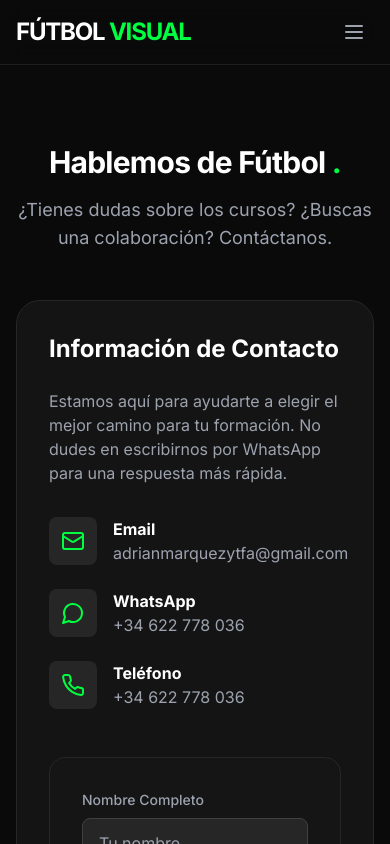
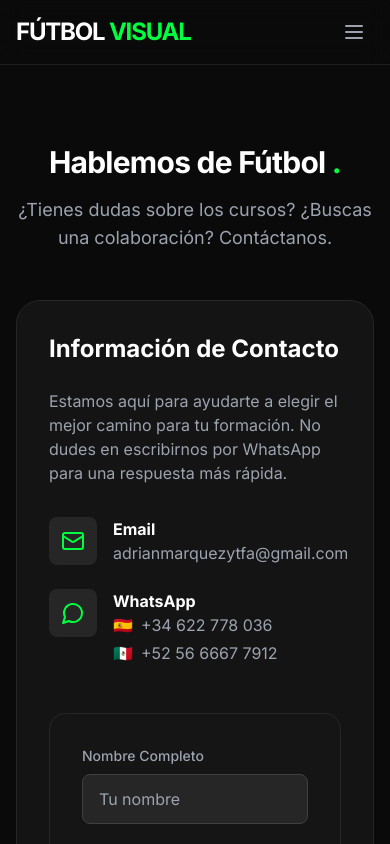
Before and after one commit to futbol-visual/futbol-visual, a Next.js app: page /contacto in a window 390 px wide. Shown: the top 844 px of the page. Built offline with nearby package versions, Linux system fonts and the light colour scheme; no server answers.

Commit message:
Remove phone section, keep WhatsApp and Email with Mexico number

```diff
--- a/src/app/contacto/page.tsx
+++ b/src/app/contacto/page.tsx
@@ -53,23 +53,18 @@ export default function ContactPage() {
                                 </div>
                                 <div>
                                     <p className="text-white font-bold">WhatsApp</p>
-                                    <a href="https://wa.me/34622778036" className="text-gray-400 hover:text-white transition-colors">
-                                        +34 622 778 036
-                                    </a>
+                                    <div className="flex flex-col gap-1">
+                                        <a href="https://wa.me/34622778036" className="text-gray-400 hover:text-white transition-colors flex items-center gap-2">
+                                            <span>🇪🇸</span> +34 622 778 036
+                                        </a>
+                                        <a href="https://wa.me/525666677912" className="text-gray-400 hover:text-white transition-colors flex items-center gap-2">
+                                            <span>🇲🇽</span> +52 56 6667 7912
+                                        </a>
+                                    </div>
                                 </div>
                             </div>
 
-                            <div className="flex items-start gap-4">
-                                <div className="bg-neutral-800 p-3 rounded-lg text-fv-accent">
-                                    <Phone size={24} />
-                                </div>
-                                <div>
-                                    <p className="text-white font-bold">Teléfono</p>
-                                    <a href="tel:+34622778036" className="text-gray-400 hover:text-white transition-colors">
-                                        +34 622 778 036
-                                    </a>
-                                </div>
-                            </div>
+
                         </div>
                     </div>
 
--- a/src/data/services.tsx
+++ b/src/data/services.tsx
@@ -75,8 +75,8 @@ export const services: Service[] = [
         ],
         pricing: [
             { label: "Sesión suelta", price: "50€", priceMXN: "$1,000 MXN" },
-            { label: "Pack 4 sesiones (10% OFF)", price: "180€", priceMXN: "$3,600 MXN" },
-            { label: "Pack 8 sesiones (20% OFF)", price: "320€", priceMXN: "$6,400 MXN", popular: true },
+            { label: "Pack 4 sesiones (10% DE DESCUENTO)", price: "180€", priceMXN: "$3,600 MXN" },
+            { label: "Pack 8 sesiones (20% DE DESCUENTO)", price: "320€", priceMXN: "$6,400 MXN", popular: true },
         ],
         icon: User,
         color: "from-blue-600/40 to-blue-900/10",
```
